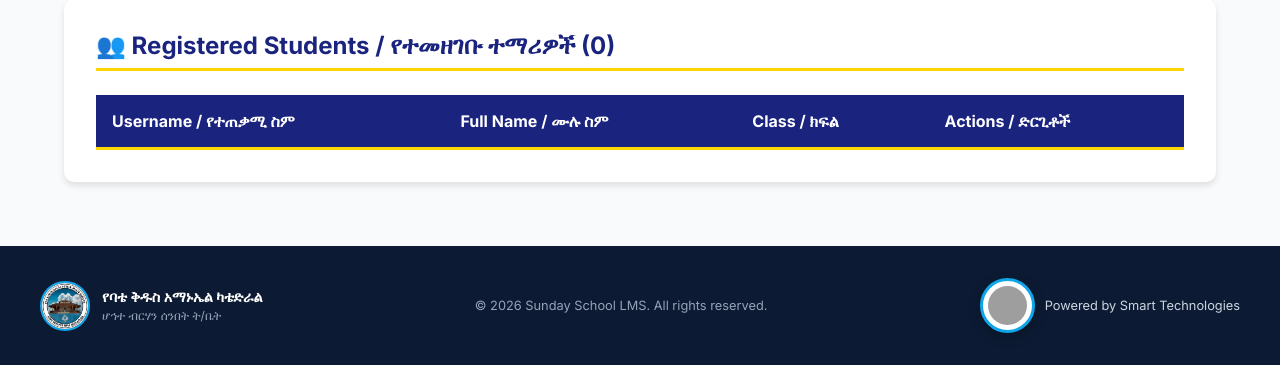
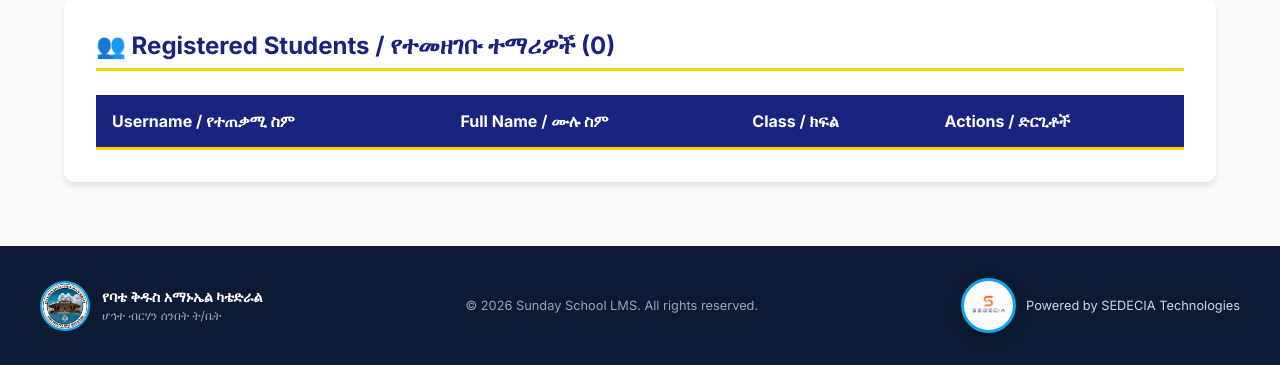
Before and after one commit to yerondereje43210/sunday-school-portal, a Flask app: page /admin in a window 1280 px wide. Shown: the part 1015-1380 px from the top of the page. Run offline with Flask 3, Linux system fonts and the light colour scheme; a user stored in the database is signed in; data comes from the database, SQL or seed files in the repository; lists and menus that the app fills with data are empty; grey boxes are pictures that could not be loaded.

Commit message:
Some shitty changes done

```diff
--- a/templates/base.html
+++ b/templates/base.html
@@ -418,10 +418,9 @@
         </div>
 
         <div class="footer-right">
-            <img src="{{ url_for('static', filename='img/smart_logo.png') }}" alt="Smart Technologies">
-            <span>Powered by Smart Technologies</span>
+            <img src="{{ url_for('static', filename='img/sedecia_logo.jpg') }}" alt="Smart Technologies">
+            <span>Powered by SEDECIA Technologies</span>
         </div>
-
     </div>
 </footer>
 
```
Also changed, not shown: static/img/sedecia_logo.jpg (renamed from static/img/smart_logo.jpg).
